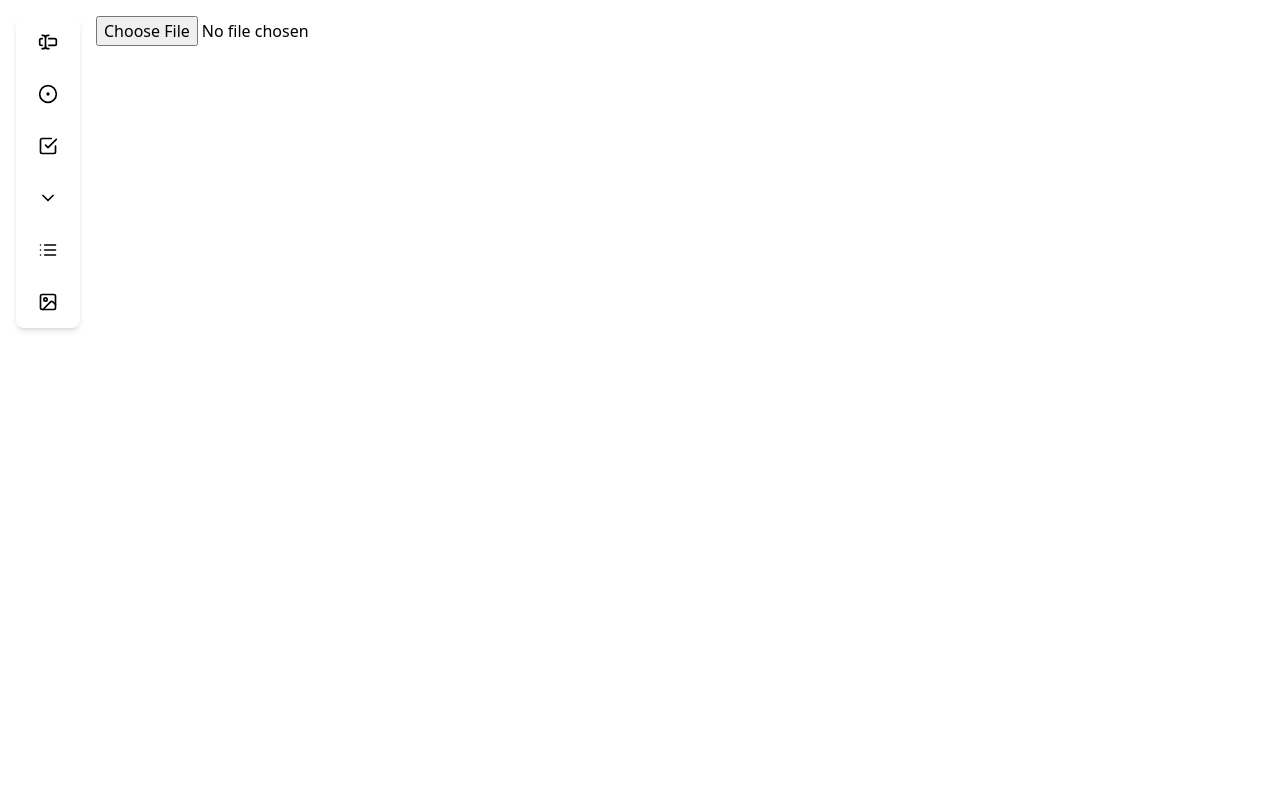
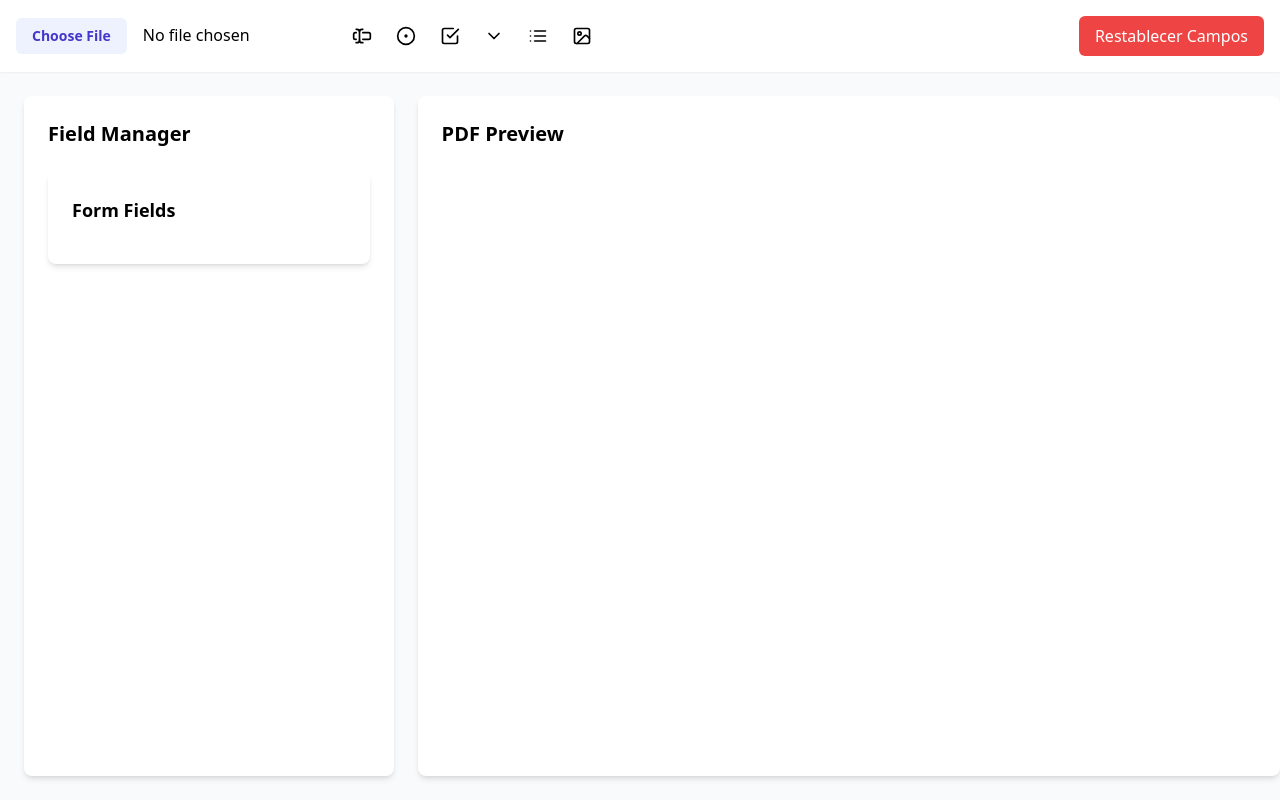
Before and after one commit to rogelioGuerrero/formularioPDF, a React (Vite) app: page / in a window 1280 px wide. Built offline with nearby package versions, Linux system fonts and the light colour scheme.

Commit message:
Initial commit from your app

```diff
--- a/src/App.tsx
+++ b/src/App.tsx
@@ -6,7 +6,6 @@ import { Sidebar } from './components/Sidebar';
 import FieldManager from './components/FieldManager';
 import type { Field, FieldType } from './types';
 
-// Función simple para generar UUIDs
 function generateUUID() {
   return 'xxxxxxxx-xxxx-4xxx-yxxx-xxxxxxxxxxxx'.replace(/[xy]/g, function (c) {
     const r = (Math.random() * 16) | 0,
@@ -19,9 +18,8 @@ export default function App() {
   const [pdfUrl, setPdfUrl] = useState<string | null>(null);
   const [fields, setFields] = useState<Field[]>([]);
   const [pageSize, setPageSize] = useState<{ width: number; height: number } | null>(null);
-  const dragItem = useRef<string | null>(null); // Referencia al ID del campo arrastrado
+  const dragItem = useRef<string | null>(null);
 
-  // Cargar campos guardados al iniciar
   useEffect(() => {
     const savedFields = safeStorage.getItem('pdfFields');
     if (savedFields) {
@@ -29,12 +27,10 @@ export default function App() {
     }
   }, []);
 
-  // Guardar campos en localStorage cuando cambian
   useEffect(() => {
     safeStorage.setItem('pdfFields', fields);
   }, [fields]);
 
-  // Manejar la carga del archivo PDF
   const handleFileChange = async (event: React.ChangeEvent<HTMLInputElement>) => {
     const file = event.target.files?.[0];
     if (file) {
@@ -48,13 +44,11 @@ export default function App() {
     }
   };
 
-  // Iniciar el arrastre de un campo
   const handleDragStart = (event: React.DragEvent<HTMLDivElement>, fieldId: string) => {
     dragItem.current = fieldId;
     event.dataTransfer.setData('text/plain', fieldId);
   };
 
-  // Manejar el arrastre y soltar de campos
   const handleFieldDrop = (fieldId: string, x: number, y: number) => {
     setFields((prevFields) =>
       prevFields.map((field) =>
@@ -63,17 +57,14 @@ export default function App() {
     );
   };
 
-  // Eliminar un campo individual
   const handleDeleteField = (fieldId: string) => {
     setFields((prevFields) => prevFields.filter((field) => field.id !== fieldId));
   };
 
-  // Restablecer todos los campos
   const handleResetFields = () => {
     setFields([]);
   };
 
-  // Actualizar las propiedades de un campo
   const handleUpdateField = (fieldId: string, updatedProps: Partial<Field>) => {
     setFields((prevFields) =>
       prevFields.map((field) =>
@@ -82,10 +73,9 @@ export default function App() {
     );
   };
 
-  // Agregar un nuevo campo
   const handleAddField = (type: FieldType) => {
     const newField: Field = {
-      id: generateUUID(), // Usar la función generadora de UUIDs
+      id: generateUUID(),
       type,
       label: `Campo ${type}`,
       xPosition: 0,
@@ -101,31 +91,43 @@ export default function App() {
     setFields((prevFields) => [...prevFields, newField]);
   };
 
-  // Reordenar campos (ya no se usa con HTML5 drag and drop)
-  // const handleReorderFields = (newFields: Field[]) => {
-  //   setFields(newFields);
-  // };
-
   return (
-    <div className="container mx-auto p-4 flex gap-4">
-      <Sidebar onAddField={handleAddField} />
-      <div className="flex-1">
+    <div className="flex flex-col h-screen bg-gray-50">
+      {/* Top Bar */}
+      <div className="bg-white shadow-sm p-4 flex items-center justify-between">
+        <div className="flex items-center gap-4">
           <input
             type="file"
             accept="application/pdf"
             onChange={handleFileChange}
-          className="mb-4"
+            className="file:mr-4 file:py-2 file:px-4 file:rounded-md file:border-0 file:text-sm file:font-semibold file:bg-indigo-50 file:text-indigo-700 hover:file:bg-indigo-100"
           />
-
-        {pdfUrl && pageSize && (
-          <div className="mt-4">
+          <Sidebar onAddField={handleAddField} />
+        </div>
         <button
           onClick={handleResetFields}
-              className="bg-red-500 text-white px-4 py-2 rounded-md hover:bg-red-600 transition-colors mb-4"
+          className="bg-red-500 text-white px-4 py-2 rounded-md hover:bg-red-600 transition-colors"
         >
           Restablecer Campos
         </button>
-            <div className="grid grid-cols-2 gap-4">
+      </div>
+
+      {/* Main Content */}
+      <div className="flex-1 grid grid-cols-[30%_70%] gap-6 p-6">
+        {/* Field Manager */}
+        <div className="bg-white rounded-lg shadow-md p-6 overflow-y-auto">
+          <h2 className="text-xl font-semibold mb-6">Field Manager</h2>
+          <FieldManager
+            fields={fields}
+            onDeleteField={handleDeleteField}
+            onUpdateField={handleUpdateField}
+          />
+        </div>
+
+        {/* PDF Preview */}
+        <div className="bg-white rounded-lg shadow-md p-6">
+          <h2 className="text-xl font-semibold mb-6">PDF Preview</h2>
+          {pdfUrl && pageSize && (
             <PDFViewer
               pdfUrl={pdfUrl}
               fields={fields}
@@ -135,15 +137,8 @@ export default function App() {
               pageSize={pageSize}
               onDragStart={handleDragStart}
             />
-              <FieldManager
-                fields={fields}
-                onDeleteField={handleDeleteField}
-                onUpdateField={handleUpdateField}
-                // onReorderFields={handleReorderFields} // Ya no se usa
-              />
+          )}
         </div>
-          </div>
-        )}
       </div>
     </div>
   );
--- a/src/components/Sidebar.tsx
+++ b/src/components/Sidebar.tsx
@@ -19,7 +19,7 @@ export function Sidebar({ onAddField }: SidebarProps) {
   };
 
   return (
-    <div className="w-16 bg-white p-2 rounded-lg shadow-md flex flex-col items-center gap-4">
+    <div className="flex gap-2">
       <button
         onClick={() => handleIconClick('text')}
         className="p-2 rounded-md hover:bg-gray-100 transition-colors"
```
Lines whose indentation alone changed are shown as unchanged.
